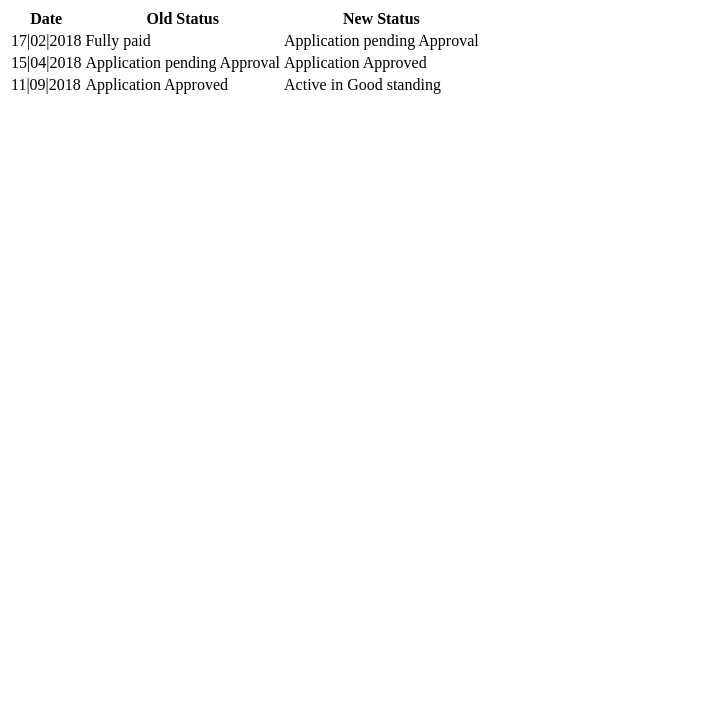
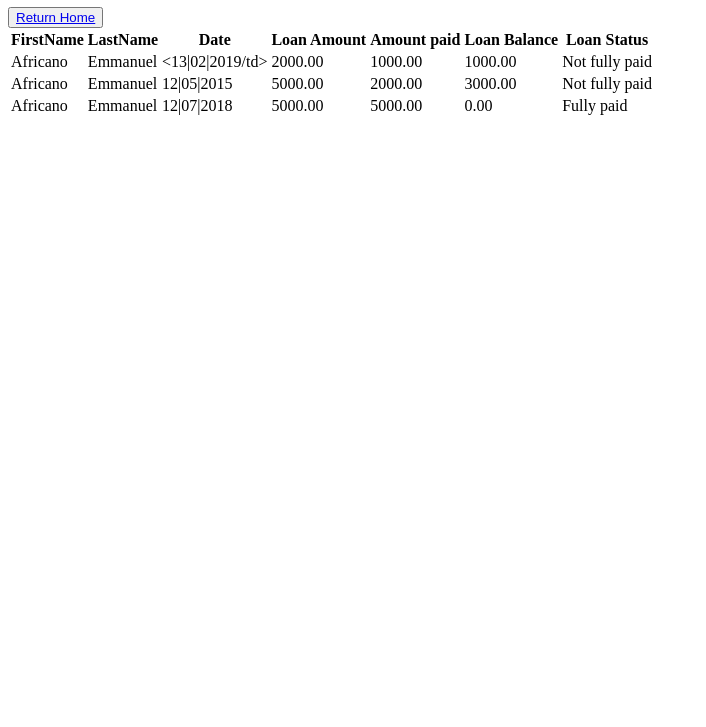
Before and after one commit to africanoKevin/Quick-credit, a plain HTML site: page paymenthisstory.html in a window 1280 px wide. Shown: the part 73-800 px from the top of the page, without its empty margins (0-706 px from the left). Drawn offline with Linux system fonts and the light colour scheme; a web font is replaced by a local one.

Commit message:
[feature] update payment history page for users

```diff
--- a/paymenthisstory.html
+++ b/paymenthisstory.html
@@ -1,11 +1,14 @@
 <!DOCTYPE html>
 <html lang="en" dir="ltr">
+
 <head>
     <meta charset="utf-8">
     <meta name="viewport" content="width=device-width">
     <title>Track client Payment history</title>
-    <link rel="stylesheet" href="css/track.css">
+    <link rel="stylesheet" href="track.css">
+    <link href="https://fonts.googleapis.com/css?family=Nanum+Gothic+Coding" rel="stylesheet">
 </head>
+
 <body>
     <header>
         <div class="historycontainer">
@@ -14,41 +17,54 @@
             </div>
 
         </div>
+        <button type="submit"><a href="index.html">Return Home</a></button>
     </header>
+
     <section id="history">
-      <div style='overflow-x:auto;' class="tracktable">
+        <div class="tracktable">
             <table border-spacing='5px'>
                 <tr>
+                    <th>FirstName</th>
+                    <th>LastName</th>
                     <th>Date</th>
-            <th>Old Status</th>
-            <th>New Status</th>
+                    <th>Loan Amount</th>
+                    <th>Amount paid</th>
+                    <th>Loan Balance</th>
+                    <th>Loan Status</th>
                 </tr>
-
                 <tr>
-            <td>17|02|2018</td>
+                    <td>Africano</td>
+                    <td>Emmanuel</td>
+                    <td>
+                        <13|02|2019/td>
+                            <td>2000.00</td>
+                            <td>1000.00</td>
+                            <td>1000.00</td>
+                            <td>Not fully paid</td>
+                </tr>
+                <tr>
+                    <td>Africano</td>
+                    <td>Emmanuel</td>
+                    <td>12|05|2015</td>
+                    <td>5000.00</td>
+                    <td>2000.00</td>
+                    <td>3000.00</td>
+                    <td>Not fully paid</td>
+                </tr>
+                <tr>
+                    <td>Africano</td>
+                    <td>Emmanuel</td>
+                    <td>12|07|2018</td>
+                    <td>5000.00</td>
+                    <td>5000.00</td>
+                    <td>0.00</td>
                     <td>Fully paid</td>
-            <td>Application pending Approval</td>
                 </tr>
-
-          <tr>
-            <td>15|04|2018</td>
-            <td>Application pending Approval</td>
-            <td>Application Approved</td>
-          </tr>
-
-          <tr>
-            <td>11|09|2018</td>
-            <td>Application Approved</td>
-            <td>Active in Good standing</td>
-          </tr>
-
             </table>
 
         </div>
     </section>
+    <script src="app.js" charset="utf-8"></script>
+</body>
 
-
-
-
-  </body>
 </html>
```
Lines whose indentation alone changed are shown as unchanged.
